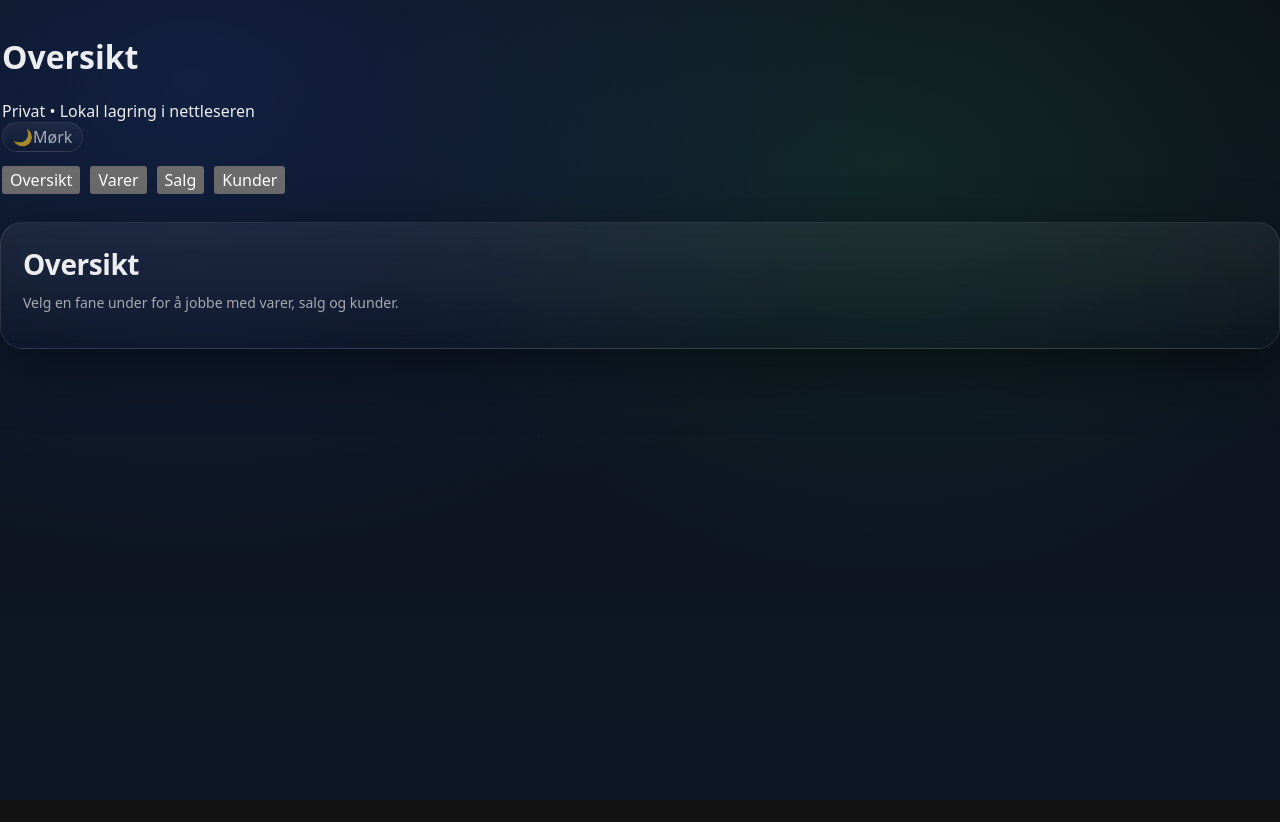
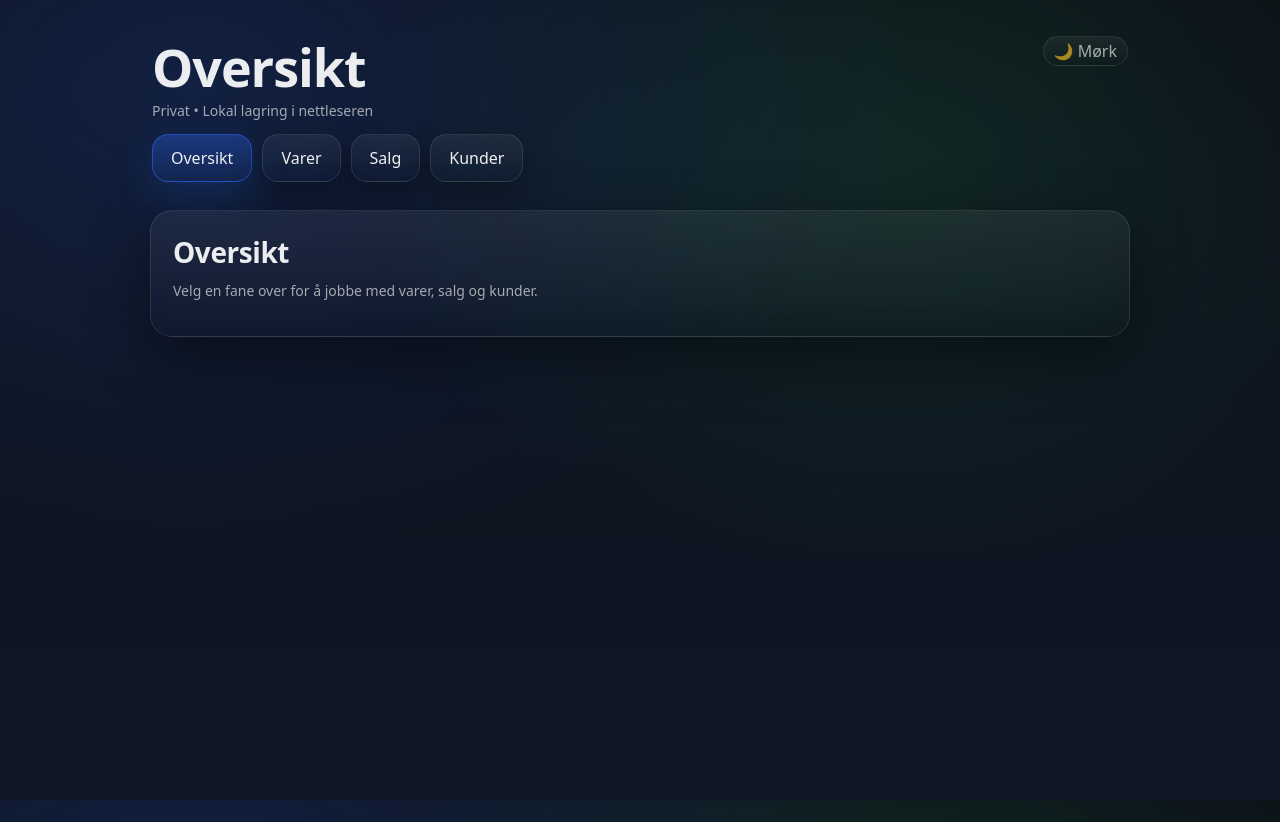
Before and after one commit to nikolaihoffmann-svg/Nikasso-, a React (Vite) app: page / in a window 1280 px wide. Before the commit the page ends 800 px from the top, so only its background shows below. Built offline with nearby package versions, Linux system fonts and the light colour scheme.

Commit message:
Update App.tsx

```diff
--- a/src/app/App.tsx
+++ b/src/app/App.tsx
@@ -29,7 +29,7 @@ export function App() {
       return (
         <div className="card">
           <div className="cardTitle">Oversikt</div>
-          <div className="cardSub">Velg en fane under for å jobbe med varer, salg og kunder.</div>
+          <div className="cardSub">Velg en fane over for å jobbe med varer, salg og kunder.</div>
         </div>
       );
     }
@@ -39,12 +39,15 @@ export function App() {
   }, [tab]);
 
   return (
-    <div className="app">
+    <div className="container">
       <header className="header">
-        <h1 className="title">Oversikt</h1>
-
-        <div className="topbar">
-          <div className="subtitle">Privat • Lokal lagring i nettleseren</div>
+        <div className="headerTop">
+          <div>
+            <h1 className="h1">Oversikt</h1>
+            <div className="subRow">
+              <div className="sub">Privat • Lokal lagring i nettleseren</div>
+            </div>
+          </div>
 
           <button
             type="button"
@@ -53,28 +56,27 @@ export function App() {
             aria-label={`Bytt tema (nå: ${themeLabel})`}
             title="Bytt tema"
           >
-            <span className="themeIcon">{themeIcon}</span>
-            <span className="themeText">{themeLabel}</span>
+            {themeIcon} {themeLabel}
           </button>
         </div>
 
         <nav className="tabs">
-          <button className={`tabBtn ${tab === "oversikt" ? "active" : ""}`} onClick={() => setTab("oversikt")} type="button">
+          <button className={`tab ${tab === "oversikt" ? "active" : ""}`} onClick={() => setTab("oversikt")} type="button">
             Oversikt
           </button>
-          <button className={`tabBtn ${tab === "varer" ? "active" : ""}`} onClick={() => setTab("varer")} type="button">
+          <button className={`tab ${tab === "varer" ? "active" : ""}`} onClick={() => setTab("varer")} type="button">
             Varer
           </button>
-          <button className={`tabBtn ${tab === "salg" ? "active" : ""}`} onClick={() => setTab("salg")} type="button">
+          <button className={`tab ${tab === "salg" ? "active" : ""}`} onClick={() => setTab("salg")} type="button">
             Salg
           </button>
-          <button className={`tabBtn ${tab === "kunder" ? "active" : ""}`} onClick={() => setTab("kunder")} type="button">
+          <button className={`tab ${tab === "kunder" ? "active" : ""}`} onClick={() => setTab("kunder")} type="button">
             Kunder
           </button>
         </nav>
       </header>
 
-      <main className="main">{content}</main>
+      {content}
     </div>
   );
 }
```
